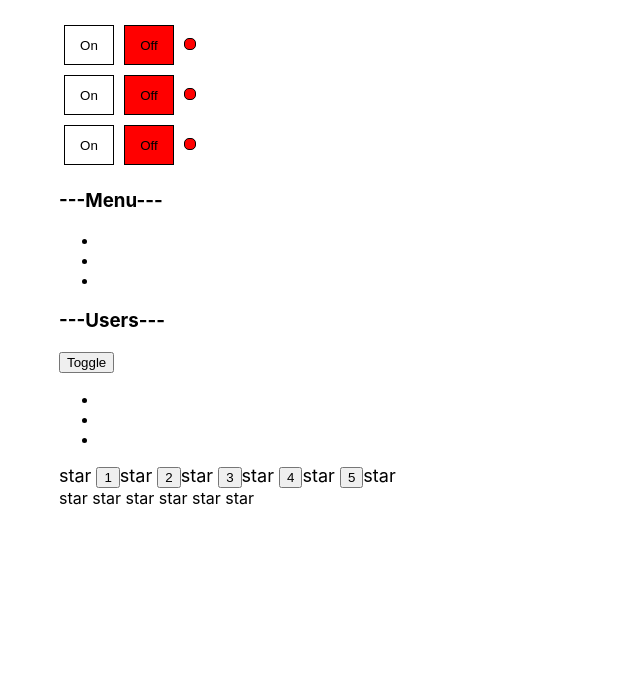
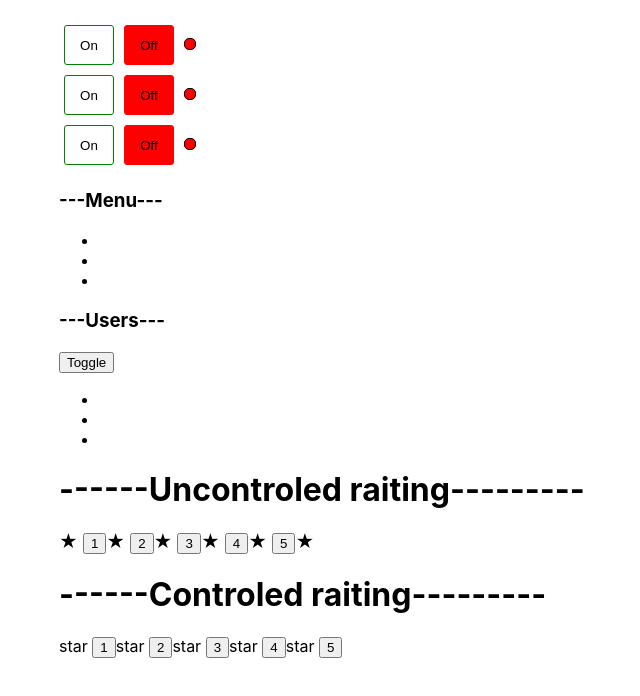
Before and after one commit to w1llow1sp/IT-INCUBATOR-REACT-KABZDA, a React (Create React App) app: page / in a window 1280 px wide. Shown: the top 696 px of the page, without its empty margins (281-921 px from the left). Built offline with nearby package versions, Linux system fonts and the light colour scheme.

Commit message:
6,7 lesson - uncontrolled components,useState

```diff
--- a/src/components/OnOf/OnOff.tsx
+++ b/src/components/OnOf/OnOff.tsx
@@ -2,7 +2,7 @@ import React, {useState} from 'react';
 
 
 type PropsType = {
-    // on: boolean
+    //on: boolean
 }
 
 function OnOff(props:PropsType) {
@@ -12,7 +12,8 @@ function OnOff(props:PropsType) {
     const onStyle = {
         width: '50px',
         height: '40px',
-        border: '1px solid black',
+        border: '1px solid green',
+        borderRadius: '3px',
         margin: '5px',
         padding: '5px',
         backgroundColor: on ? 'green' : 'white' //Тернарное выражение
@@ -20,7 +21,8 @@ function OnOff(props:PropsType) {
     const offStyle = {
         width: '50px',
         height: '40px',
-        border: '1px solid black',
+        borderRadius: '3px',
+        border: '1px solid red',
         margin: '5px',
         padding: '5px',
         backgroundColor: on ? 'white' : 'red', //Тернарное выражение
--- a/src/components/Raiting/Raiting.tsx
+++ b/src/components/Raiting/Raiting.tsx
@@ -7,12 +7,12 @@ type RatingPropsType = {
 export function Rating(props: RatingPropsType) {
         return (
             <div>
-                <Star selected={props.value > 0}/>
-                <Star selected={props.value > 1}/>
-                <Star selected={props.value > 2}/>
-                <Star selected={props.value > 3}/>
-                <Star selected={props.value > 4}/>
-                <Star selected={props.value > 5}/>
+                <h1>------Controled raiting---------</h1>
+                <Star selected={props.value > 0}/><button>1</button>
+                <Star selected={props.value > 1}/><button>2</button>
+                <Star selected={props.value > 2}/><button>3</button>
+                <Star selected={props.value > 3}/><button>4</button>
+                <Star selected={props.value > 4}/><button>5</button>
             </div>
         );
 }
--- a/src/components/Raiting/UnControlledRaiting.tsx
+++ b/src/components/Raiting/UnControlledRaiting.tsx
@@ -9,8 +9,10 @@ function UnControlledRating(props: RatingPropsType) {
     let [value, setValue]=useState(0)
 
         return (
+
             <div>
-                <Star selected={value > 0}/>
+                <h1>------Uncontroled raiting---------</h1>
+                <Star selected={value > 0} />
                 <button onClick={ () => {setValue(1)} }>1 </button>
                 <Star selected={value > 1}/>
                 <button onClick={ () => {setValue(2)} }>2</button>
@@ -36,10 +38,10 @@ function Star(props: StarPropsType) {
     }
 
     if (props.selected === true) {
-        return <span style={starStyle}><b>star </b></span>
+        return <span style={starStyle}><b>⭐ </b></span>
     } else {
         return (
-            <span style={starStyle}>star </span>
+            <span style={starStyle}>★ </span>
         )
     }
 }
```
